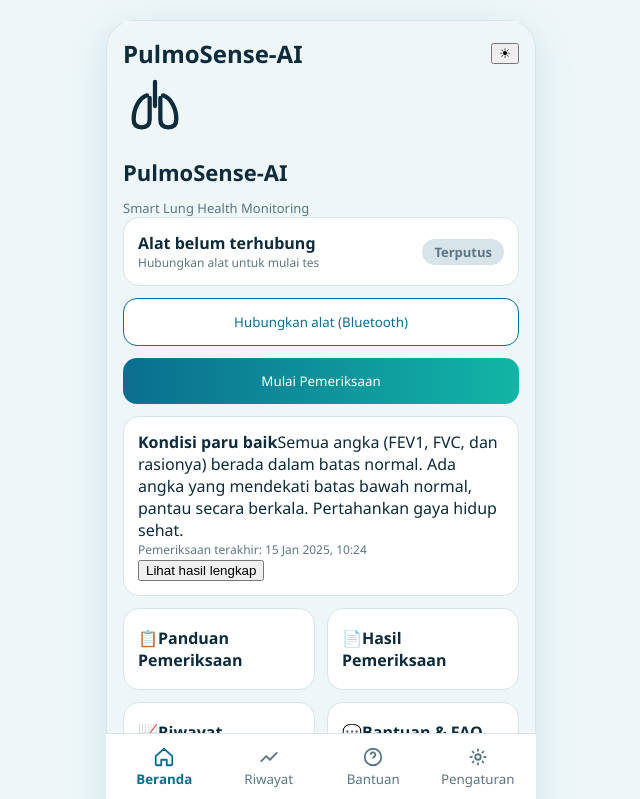
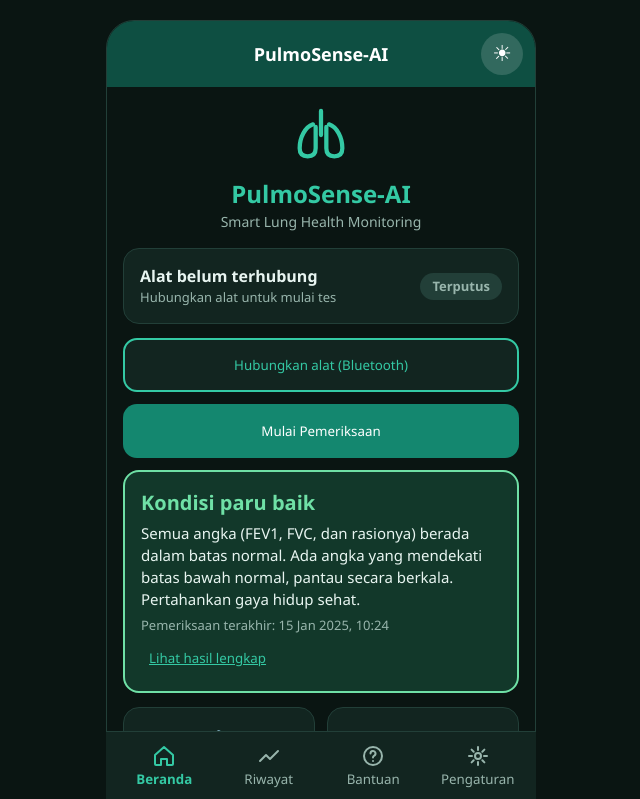
Before and after one commit to aidilforai/PULMOSENSE, a plain HTML site: page index.html in a window 1280 px wide. Both pictures are taken after a click on the button "Ganti mode terang atau gelap". Shown: the top 799 px of the page, without its empty margins (319-959 px from the left). Drawn offline with Linux system fonts and the light colour scheme.

Commit message:
Refactor CSS for improved styling and layout

```diff
--- a/style.css
+++ b/style.css
@@ -1,51 +1,57 @@
-:root{--bg:#eef6f8;--card:#fff;--ink:#0d2b3a;--mut:#5d7684;--pri:#0b6e8f;--pri2:#12b5a6;--ok:#168a52;--okbg:#dff5e8;--warn:#fff4d6;--line:#d7e5ea;--r:16px}
-body.dark{--bg:#0a1a22;--card:#10252f;--ink:#e6f2f6;--mut:#8fa9b5;--pri:#4cc3e6;--pri2:#2dd4bf;--okbg:#12382a;--ok:#5fd69a;--warn:#3a3112;--line:#1d3846}
-@media(prefers-color-scheme:dark){body:not(.light){--bg:#0a1a22;--card:#10252f;--ink:#e6f2f6;--mut:#8fa9b5;--pri:#4cc3e6;--pri2:#2dd4bf;--okbg:#12382a;--ok:#5fd69a;--warn:#3a3112;--line:#1d3846}}
+:root{color-scheme:light;--bg:#f1f8f6;--card:#fff;--ink:#12302a;--mut:#5c7a72;--pri:#0f8f74;--btn:#0b7a63;--bar:#0f8f74;--line:#d6e8e3;--ok:#157a47;--okbg:#dff5e8;--yel:#8a5a00;--yelbg:#fff1c9;--red:#b42323;--redbg:#fde3e3;--blue:#2f7fd8;--r:16px}
+:root[data-theme=dark]{color-scheme:dark;--bg:#0a1512;--card:#122520;--ink:#e8f5f1;--mut:#98b5ac;--pri:#34c9a4;--btn:#14876f;--bar:#0e4f42;--line:#223f38;--ok:#6fe0a6;--okbg:#12382a;--yel:#ffd24a;--yelbg:#3a3112;--red:#ff8080;--redbg:#41181c;--blue:#7bb8ff}
 *{box-sizing:border-box;margin:0}
-body{font-family:"Segoe UI",system-ui,sans-serif;background:var(--bg);color:var(--ink);display:flex;justify-content:center}
-.app{width:100%;max-width:430px;min-height:100vh;padding:0 16px 90px;position:relative}
-.top{display:flex;justify-content:space-between;align-items:center;padding:16px 0 4px;position:sticky;top:0;background:var(--bg);z-index:5}
-.brand{display:flex;align-items:center;gap:6px;font-weight:700;color:var(--pri);font-size:19px}.brand b{color:var(--pri2)}
-.header-actions{display:flex;gap:8px;align-items:center}
-.icon{position:relative;background:var(--card);border:1px solid var(--line);color:var(--ink);width:38px;height:38px;border-radius:50%;cursor:pointer;display:grid;place-items:center}
-.dot{position:absolute;top:8px;right:9px;width:8px;height:8px;background:#e5484d;border-radius:50%;display:none}.dot.on{display:block}
-h1{font-size:22px;margin:14px 0 12px}
-small{display:block;color:var(--mut);font-size:12px}.mut{color:var(--mut);font-size:13px}
+body{font:16px/1.45 "Segoe UI",system-ui,sans-serif;background:var(--bg);color:var(--ink);display:flex;justify-content:center}
+.app{width:100%;max-width:430px;min-height:100vh;padding:0 16px 96px}
+.top{display:flex;align-items:center;gap:8px;margin:0 -16px 16px;padding:12px;padding-top:calc(12px + env(safe-area-inset-top,0px));background:var(--bar);color:#fff;position:sticky;top:0;z-index:5}
+.top h2{flex:1;text-align:center;font-size:18px}
+.ic{width:42px;height:42px;border:0;border-radius:50%;background:#ffffff26;color:#fff;font-size:22px;cursor:pointer}.ic[hidden]{display:block;visibility:hidden}
+h1{font-size:24px}h3{font-size:15px;margin:12px 0 8px}.card>h3:first-child{margin-top:0}
+small{display:block;color:var(--mut);font-size:13px}.mut{color:var(--mut);font-size:14px}.note{text-align:center;margin-top:8px}
 .view{display:none}.view.on{display:block}
-.card,.stat,.tile{background:var(--card);border:1px solid var(--line);border-radius:var(--r);padding:14px;margin-bottom:12px}
-.card h3{font-size:14px;margin-bottom:8px}
-.grid2{display:grid;grid-template-columns:1fr 1fr;gap:12px}.grid2 .stat,.grid2 .tile{margin:0}.grid2{margin-bottom:12px}
+.card,.tile{background:var(--card);border:1px solid var(--line);border-radius:var(--r);padding:16px;margin-bottom:14px}
+.hero{text-align:center;color:var(--pri);margin:4px 0 16px}.hero h1{color:var(--pri);margin-top:4px}
+.row{display:flex;justify-content:space-between;align-items:center;gap:10px}
+.grid2{display:grid;grid-template-columns:1fr 1fr;gap:12px;margin-bottom:14px}.grid2 .tile{margin:0}
 .grid3{display:grid;grid-template-columns:repeat(3,1fr);gap:8px}.grid3 b{font-size:20px}
-.stat strong{font-size:34px;color:var(--pri);display:block;line-height:1.1}.stat em{font-style:normal;color:var(--mut);font-size:12px}
-.chip{display:inline-block;padding:4px 12px;border-radius:99px;font-size:13px;font-weight:600}
-.chip.ok, .chip.green{background:var(--okbg);color:var(--ok)}
-.chip.yellow{background:#fef3c7;color:#b45309}
-.chip.bad, .chip.red{background:#fee2e2;color:#b91c1c}
-.chip.off{background:var(--line);color:var(--mut)}
-.q .chip{margin:8px 0}
-.ai{border-left:4px solid var(--pri2)}
-.warn{background:var(--warn);display:flex;flex-direction:column;gap:4px;font-size:14px}
-.warn.red{background:#fee2e2;border:1px solid #f87171;color:#b91c1c}
-.warn.yellow{background:#fef3c7;border:1px solid #fbbf24;color:#92400e}
-.warn.green{background:var(--okbg);border:1px solid #34d399;color:var(--ok)}
-.tile{font:inherit;font-weight:600;color:var(--ink);cursor:pointer;text-align:left;padding:18px 14px}.tile:hover{border-color:var(--pri)}
-.tags{display:flex;flex-wrap:wrap;gap:8px}.tags label{border:1px solid var(--line);padding:6px 12px;border-radius:99px;font-size:13px;cursor:pointer}
-.tags input{display:none}.tags label:has(input:checked){background:var(--pri);color:#fff;border-color:var(--pri)}
-.row{display:flex;justify-content:space-between;align-items:center}
-.btn{width:100%;padding:14px;border:0;border-radius:14px;background:linear-gradient(90deg,var(--pri),var(--pri2));color:#fff;font:600 16px inherit;font-family:inherit;cursor:pointer;margin-bottom:12px}
-.btn.alt{background:var(--card);color:var(--pri);border:1.5px solid var(--pri)}.btn:disabled{opacity:.45;cursor:not-allowed}
+.tile{font:inherit;font-weight:600;color:var(--ink);cursor:pointer;text-align:center;padding:16px 8px;min-height:92px}.tile span{display:block;font-size:28px;margin-bottom:4px}
+.btn{width:100%;min-height:54px;padding:14px;border:0;border-radius:14px;background:var(--btn);color:#fff;font:600 17px inherit;font-family:inherit;cursor:pointer;margin-bottom:12px}
+.btn.alt{background:var(--card);color:var(--pri);border:2px solid var(--pri)}.btn:disabled{opacity:.45;cursor:not-allowed}
+.link{display:block;margin:0 auto 12px;background:none;border:0;color:var(--pri);font:600 15px inherit;font-family:inherit;padding:8px;cursor:pointer;text-decoration:underline}
+.chip{display:inline-block;padding:4px 12px;border-radius:99px;font-size:13px;font-weight:700;white-space:nowrap}
+.chip.ok{background:var(--okbg);color:var(--ok)}.chip.yl{background:var(--yelbg);color:var(--yel)}.chip.bad{background:var(--redbg);color:var(--red)}.chip.off{background:var(--line);color:var(--mut)}
+.st-ok{--c:var(--ok);--cb:var(--okbg)}.st-warn{--c:var(--yel);--cb:var(--yelbg)}.st-bad{--c:var(--red);--cb:var(--redbg)}
+.card[class*=st-]{border-color:var(--c)}
+.status{background:var(--cb);border-width:2px;display:flex;flex-direction:column;gap:6px;font-size:15px}.status b{font-size:20px;color:var(--c)}
+.alert{display:flex;flex-direction:column;gap:4px;font-size:14px}.alert.st-warn,.alert.st-bad{background:var(--cb)}
+.info{background:var(--okbg);color:var(--ok);font-weight:600;font-size:14px}
+.res .big{color:var(--c)}.big{font-size:38px;font-weight:700;line-height:1.1;margin:6px 0}.big small{display:inline;font-size:16px;font-weight:500}
+.meter{position:relative;height:14px;border-radius:9px;margin:16px 0 10px;border:1px solid var(--line)}
+.meter u{position:absolute;top:-5px;bottom:-5px;width:2px;background:var(--ink)}
+.meter i{position:absolute;top:50%;width:22px;height:22px;border-radius:50%;background:var(--c);border:3px solid var(--card);transform:translate(-50%,-50%)}
+.todo{padding-left:20px;display:grid;gap:6px}
+.slide{text-align:center;padding:20px}.slide .cnt{text-align:right;color:var(--mut);font-weight:600}.slide .emo{font-size:84px;line-height:1.2}.slide h2{color:var(--pri);margin:6px 0 10px}
+.slide ul{list-style:none;padding:0;display:grid;gap:8px;font-size:18px}
+.dots{display:flex;justify-content:center;gap:8px;margin:0 0 14px}.dots i{width:10px;height:10px;border-radius:50%;background:var(--line)}.dots i.on{background:var(--pri)}
+.instr{text-align:center;font-size:22px;margin:4px 0 12px}
 canvas,svg#svgVT,svg#svgFV,svg#svgTr{width:100%;display:block}
-.prog{display:flex;align-items:center;gap:10px;margin-top:8px}.bar{flex:1;height:8px;background:var(--line);border-radius:9px;overflow:hidden}.bar i{display:block;height:100%;width:0;background:var(--pri2);transition:width .2s}
+.prog{display:flex;align-items:center;gap:10px;margin-top:8px}.bar{flex:1;height:10px;background:var(--line);border-radius:9px;overflow:hidden}.bar i{display:block;height:100%;width:0;background:var(--pri);transition:width .2s}
+.ticks{list-style:none;padding:0;display:grid;gap:10px}.ticks li::before{content:"✓";display:inline-grid;place-items:center;width:24px;height:24px;margin-right:10px;border-radius:50%;background:var(--ok);color:var(--card);font-weight:700;font-size:14px}
 table{width:100%;border-collapse:collapse;font-size:15px}td,th{padding:9px 4px;text-align:left;border-bottom:1px solid var(--line)}th{color:var(--mut);font-weight:600;font-size:12px}td:last-child,th:last-child{text-align:right;font-weight:600}
-.chk{list-style:none;padding:0}.chk li{display:flex;justify-content:space-between;padding:8px 0;border-bottom:1px solid var(--line);font-size:14px}.chk span{color:var(--ok)}
-.seg{display:flex;background:var(--line);border-radius:12px;padding:3px;margin-bottom:12px}.seg button{flex:1;border:0;background:none;padding:8px;border-radius:10px;font:inherit;color:var(--ink);cursor:pointer}.seg .on{background:var(--card);font-weight:600}
-.item{display:flex;justify-content:space-between;align-items:center;background:var(--card);border:1px solid var(--line);border-radius:var(--r);padding:12px 14px;margin-bottom:10px;cursor:pointer}.item b{display:block}
-.prof{display:flex;gap:14px;align-items:center}.ava{width:56px;height:56px;border-radius:50%;background:var(--pri);color:#fff;display:grid;place-items:center;font-size:24px;font-weight:700}
-dl{display:grid;grid-template-columns:auto 1fr;gap:10px 16px;font-size:14px}dt{color:var(--mut)}dd{text-align:right;font-weight:600}
-.note{text-align:center}
+.chk{list-style:none;padding:0}.chk li{display:flex;justify-content:space-between;align-items:center;padding:9px 0;border-bottom:1px solid var(--line);font-size:15px}
+summary{cursor:pointer;font-weight:600;padding:4px 0}details[open]>summary{margin-bottom:8px}.faq details p{color:var(--mut);margin-top:6px}
+.seg{display:flex;background:var(--line);border-radius:12px;padding:3px;margin-bottom:14px}.seg button{flex:1;min-height:42px;border:0;background:none;padding:8px 4px;border-radius:10px;font:inherit;font-size:15px;color:var(--ink);cursor:pointer}.seg .on{background:var(--card);font-weight:700;color:var(--pri)}
+.pane[hidden]{display:none}
+.item{display:flex;justify-content:space-between;align-items:center;background:var(--card);border:1px solid var(--line);border-radius:var(--r);padding:14px;margin-bottom:10px;cursor:pointer;width:100%;font:inherit;color:inherit;text-align:left}.item b{display:block}
+.leg{display:flex;gap:16px;justify-content:center;font-size:13px;margin-bottom:6px}.leg span::before{content:"";display:inline-block;width:18px;height:4px;border-radius:2px;background:var(--k);margin-right:6px;vertical-align:middle}
+.steps{padding-left:22px;display:grid;gap:12px}
+.tags{display:flex;flex-wrap:wrap;gap:8px}.tags label{border:1px solid var(--line);padding:8px 14px;border-radius:99px;font-size:14px;cursor:pointer}.tags input{display:none}.tags label:has(input:checked){background:var(--btn);color:#fff;border-color:var(--btn)}
+select{font:inherit;color:var(--ink);background:var(--card);border:1px solid var(--line);border-radius:10px;padding:8px}
+.prof{display:flex;gap:14px;align-items:center}.ava{width:56px;height:56px;border-radius:50%;background:var(--btn);color:#fff;display:grid;place-items:center;font-size:24px;font-weight:700}
+dl{display:grid;grid-template-columns:auto 1fr;gap:10px 16px;font-size:15px}dt{color:var(--mut)}dd{text-align:right;font-weight:600}
+.toast{position:fixed;left:50%;bottom:92px;transform:translateX(-50%);width:calc(100% - 32px);max-width:398px;z-index:20;background:var(--cb);color:var(--ink);border:2px solid var(--c);border-radius:14px;padding:12px 14px;font-size:14px}.toast[hidden]{display:none}
 .nav{position:fixed;bottom:0;left:50%;transform:translateX(-50%);width:100%;max-width:430px;display:flex;background:var(--card);border-top:1px solid var(--line);padding:6px 6px calc(6px + env(safe-area-inset-bottom,0px));z-index:9}
 .nav button{flex:1;border:0;background:none;color:var(--mut);font:12px inherit;font-family:inherit;display:flex;flex-direction:column;align-items:center;gap:2px;padding:6px;cursor:pointer;border-radius:12px}
-.nav svg{width:22px;height:22px;fill:none;stroke:currentColor;stroke-width:2;stroke-linejoin:round}.nav .on{color:var(--pri);font-weight:700}
-button:focus-visible,label:focus-within{outline:2px solid var(--pri);outline-offset:2px}
-@media(min-width:700px){.app{margin:20px 0;min-height:0;border:1px solid var(--line);border-radius:28px;box-shadow:0 10px 40px #0b6e8f22}}
-@media print{.nav,.top,.btn,.seg,.icon{display:none}.view{display:block!important}#trend{display:block!important}#list{display:none}body{background:#fff}.app{max-width:none}}
+.nav svg{width:24px;height:24px;fill:none;stroke:currentColor;stroke-width:2;stroke-linejoin:round;stroke-linecap:round}.nav .on{color:var(--pri);font-weight:700}
+button:focus-visible,label:focus-within,summary:focus-visible{outline:3px solid var(--pri);outline-offset:2px}
+@media(min-width:700px){.app{margin:20px 0;min-height:0;border:1px solid var(--line);border-radius:28px;overflow:hidden}.top{margin-top:0}}
```
